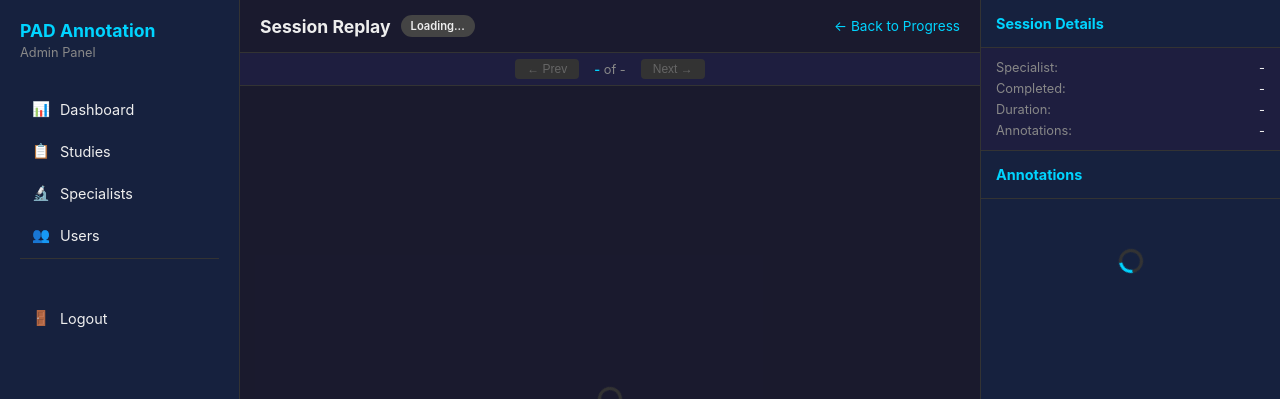
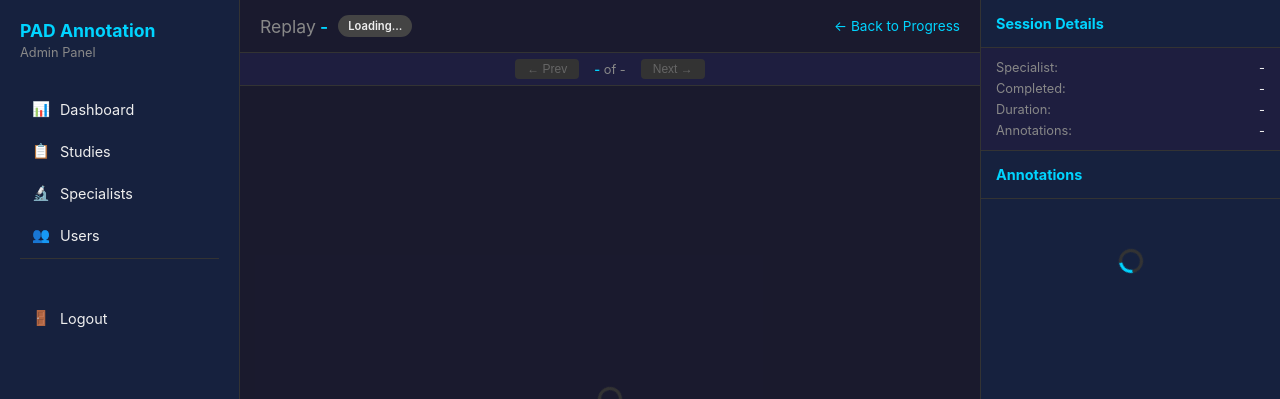
Before and after one commit to psaboia/pad-salience-annotations, a FastAPI app: template frontend/templates/admin/session_replay.html in a window 1280 px wide. Shown: the top 399 px of the page. Run offline with FastAPI, Linux system fonts and the light colour scheme; the template is opened without the code that fills it, so the values that code supplies are empty.

Commit message:
style(replay): highlight drug name with primary color

```diff
--- a/frontend/templates/admin/session_replay.html
+++ b/frontend/templates/admin/session_replay.html
@@ -87,6 +87,16 @@
         display: flex;
         align-items: center;
         gap: 10px;
+    }
+
+    .replay-label {
+        color: var(--text-muted);
+        font-weight: 400;
+    }
+
+    .drug-name {
+        color: var(--primary-color);
+        font-weight: 600;
     }
 
     .content-header .back-link {
@@ -478,7 +488,7 @@
     <main class="main-content">
         <div class="content-header">
             <div class="header-title">
-                <h2 id="pageTitle">Session Replay</h2>
+                <h2><span class="replay-label">Replay</span> <span class="drug-name" id="drugName">-</span></h2>
                 <span class="badge badge-secondary" id="sampleBadge">Loading...</span>
             </div>
             <a href="/admin/studies/{{ study_id }}/progress" class="back-link">← Back to Progress</a>
@@ -602,7 +612,7 @@
 
     function setupReplay() {
         // Update page info
-        document.getElementById('pageTitle').textContent = `Replay - ${replayData.sample.drug_name_display}`;
+        document.getElementById('drugName').textContent = replayData.sample.drug_name_display;
         document.getElementById('sampleBadge').textContent = `Card #${replayData.sample.card_id}`;
 
         // Update session info
```
